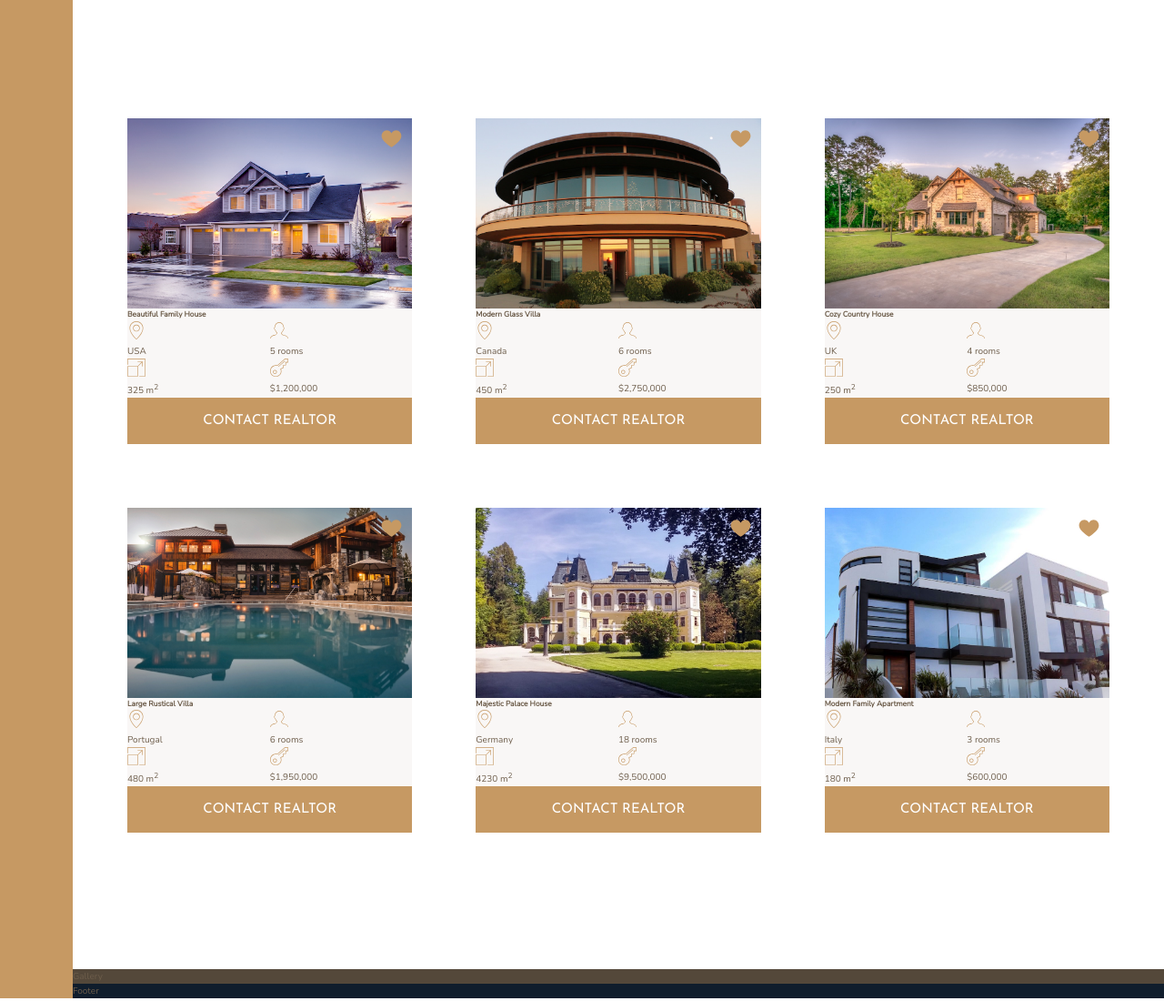
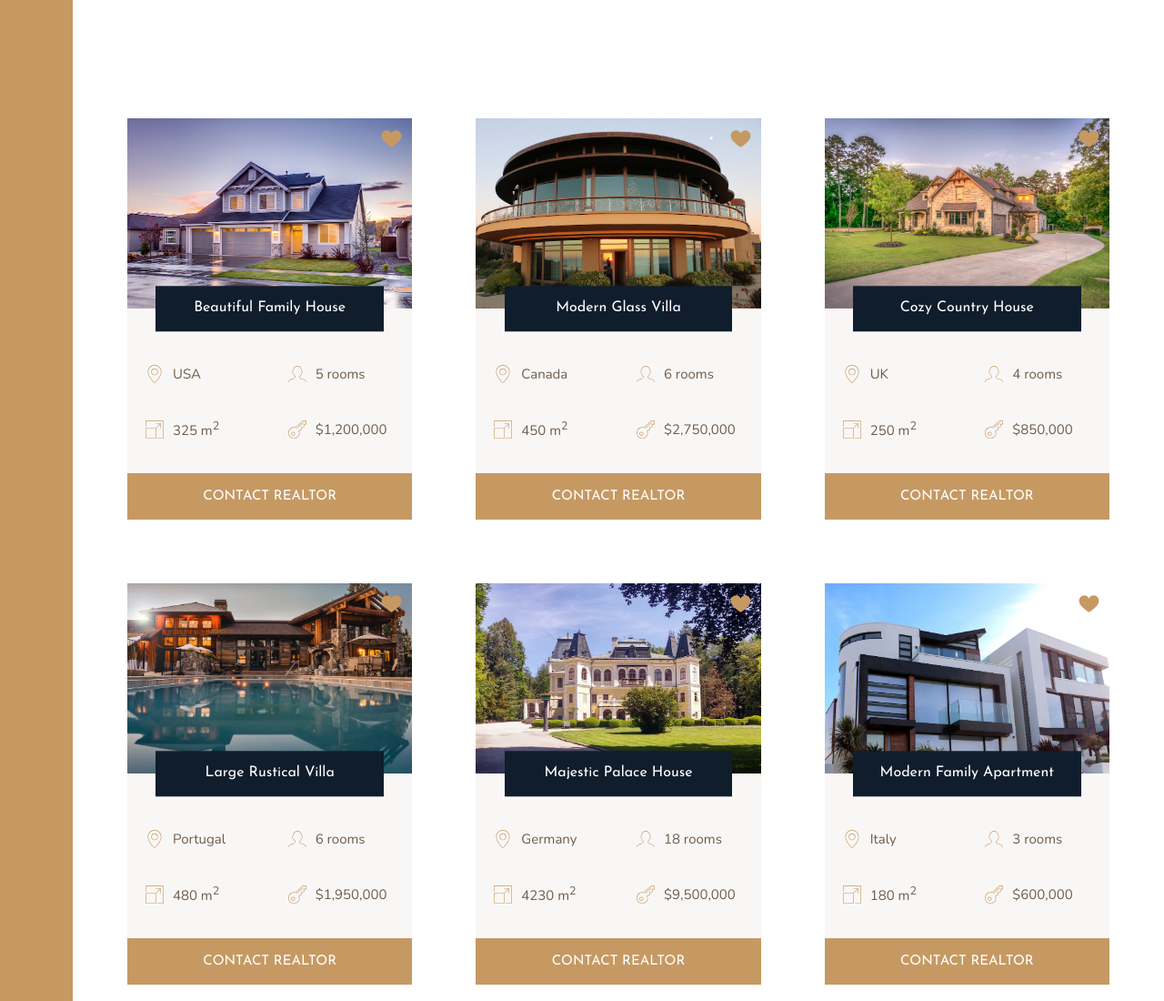
Before and after one commit to jchernandez87/nexter, a website: page index.html in a window 1280 px wide. Shown: the part 1840-2940 px from the top of the page at 91% size. Drawn offline with nearby package versions, Linux system fonts and the light colour scheme.

Commit message:
Add styles to home card info and icons

```diff
--- a/sass/_homes.scss
+++ b/sass/_homes.scss
@@ -10,6 +10,7 @@
     background-color: $color-grey-light-1;
     display: grid;
     grid-template-columns: repeat(2, 1fr);
+    row-gap: 3.5rem;
 
     &__img {
         width: 100%;
@@ -25,25 +26,46 @@
         height: 2.5rem;
         width: 2.5rem;
         z-index: 2;
-        justify-self: flex-end;
+        justify-self: end;
         margin: 1rem;
     }
 
     &__name {
+        width: 80%;
+        justify-self: center;
+        align-self: end;
+        grid-row: 1 / 2;
         grid-column: 1 / -1;
+        font-family: $font-display;
+        font-size: 1.6rem;
+        text-align: center;
+        padding: 1.25rem;
+        background-color: $color-secondary;
+        color: #fff;
+        font-weight: 400;
+        transform: translateY(50%);
+        z-index: 2;
+    }
+
+    &__location,
+    &__rooms {
+        margin-top: 2.5rem;
     }
 
     &__location,
     &__rooms,
     &__area,
     &__price {
+        display: flex;
+        align-items: center;
+        font-size: 1.5rem;
+        margin-left: 2rem;
+
         svg {
             fill: $color-primary;
             height: 2rem;
             width: 2rem;
-        }
-
-        p {
+            margin-right: 1rem;
         }
     }
 
```
Also changed, not shown: css/style.css.
